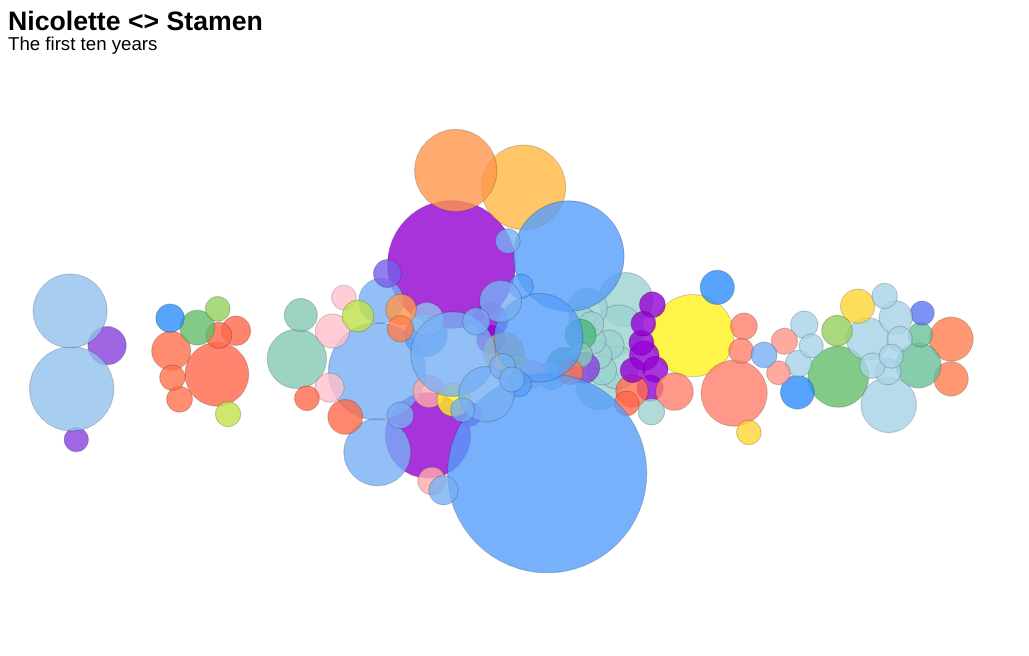
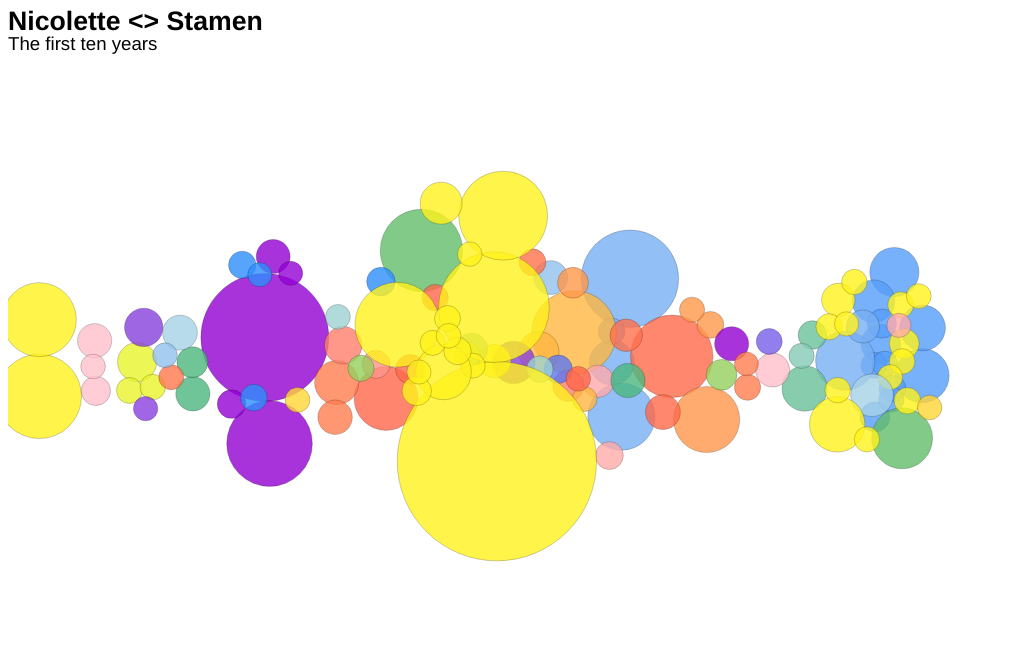
Before and after one commit to kelsey-taylor/stamen-hosting, a plain HTML site: page index.html in a window 1280 px wide. Shown: the whole page, without its empty margins (0-1029 px from the left). Drawn offline with nearby package versions, Linux system fonts and the light colour scheme; animation ran at ten frames a second.

Commit message:
Update index.html

```diff
--- a/index.html
+++ b/index.html
@@ -58,13 +58,13 @@ data = data.filter(function(d){ return d.value>4 })
 
   // A scale that gives a X target position for each group
   var x = d3.scaleOrdinal()
-    .domain(["Operations", "Allstate", "Amazon", "Amazon Web Services", "American Red Cross", "Auxly", "BAAQMD", "Bill & Melinda Gates Foundation (BMGF)", "Cambridge Systematics", "CAST", "Cepheid", "Cleveland Metroparks", "Columbia University", "Consumer Reports", "CREATE.IO", "Daitem", "Digital Globe", "Earth Genome", "EIG Economic Innovation Group", "Ekman Group", "elsevier", "Exploratorium", "Gensler | Team Uplift", "Givaudan France", "Google", "Google Inc", "HERE", "HOODLINE", "HudHud", "J. Paul Getty Trust", "Johnson & Johnson", "Link Logistics", "Marketing", "Max Planck Institute", "Maxar", "MDRC", "Midwood", "Mirra VR / Kevin Farnham", "Movebank", "MPG Operations LLC", "MPG Ranch", "National Audubon Society", "National Geographic Partners LLC", "New Biz", "NY CITY", "People V Extinction", "Phylagen", "Placer.ai", "Planet Labs", "R&D", "REBNY", "Salesforce", "Science Museum", "Seattle Dept. of Energy and Env.", "Stanford University", "UC Berkeley", "UC Davis", "University of Richmond", "V AND A", "Virginia Commonwealth University", "Visa", "Washington DC - DOE", "WHO", "Windward Fund (was Otherlab)", "xSensor", "YBCA"])
+    .domain(["Stamen Operations", "Stamen Marketing", "Stamen New Biz", "Stamen R&D", "Allstate", "Amazon", "Amazon Web Services", "American Red Cross", "Auxly", "BAAQMD", "Bill & Melinda Gates Foundation (BMGF)", "Cambridge Systematics", "CAST", "Cepheid", "Cleveland Metroparks", "Columbia University", "Consumer Reports", "CREATE.IO", "Daitem", "Digital Globe", "Earth Genome", "EIG Economic Innovation Group", "Ekman Group", "elsevier", "Exploratorium", "Gensler | Team Uplift", "Givaudan France", "Google", "Google Inc", "HERE", "HOODLINE", "HudHud", "J. Paul Getty Trust", "Johnson & Johnson", "Link Logistics", "Max Planck Institute", "Maxar", "MDRC", "Midwood", "Mirra VR / Kevin Farnham", "Movebank", "MPG Operations LLC", "MPG Ranch", "National Audubon Society", "National Geographic Partners LLC", "NY CITY", "People V Extinction", "Phylagen", "Placer.ai", "Planet Labs", "REBNY", "Salesforce", "Science Museum", "Seattle Dept. of Energy and Env.", "Stanford University", "UC Berkeley", "UC Davis", "University of Richmond", "V AND A", "Virginia Commonwealth University", "Visa", "Washington DC - DOE", "WHO", "Windward Fund (was Otherlab)", "xSensor", "YBCA"])
     .range([483, 431, 28, 843, 256, 132, 805, 367, 394, 823, 608, 534, 865, 524, 795, 803, 178, 885, 697, 461, 362, 898, 519, 567, 325, 169, 618, 667, 424, 309, 428, 601, 83, 499, 888, 664, 386, 723, 507, 759, 535, 253, 878, 853, 158, 167, 324, 472, 816, 620, 435, 352, 759, 131, 262, 553, 683, 737, 486, 490, 649, 556, 527, 384, 870, 761])
 
   // Color palette for projtype?
   var color = d3.scaleOrdinal()
-    .domain(["Operations", "Allstate", "Amazon", "Amazon Web Services", "American Red Cross", "Auxly", "BAAQMD", "Bill & Melinda Gates Foundation (BMGF)", "Cambridge Systematics", "CAST", "Cepheid", "Cleveland Metroparks", "Columbia University", "Consumer Reports", "CREATE.IO", "Daitem", "Digital Globe", "Earth Genome", "EIG Economic Innovation Group", "Ekman Group", "elsevier", "Exploratorium", "Gensler | Team Uplift", "Givaudan France", "Google", "Google Inc", "HERE", "HOODLINE", "HudHud", "J. Paul Getty Trust", "Johnson & Johnson", "Link Logistics", "Marketing", "Max Planck Institute", "Maxar", "MDRC", "Midwood", "Mirra VR / Kevin Farnham", "Movebank", "MPG Operations LLC", "MPG Ranch", "National Audubon Society", "National Geographic Partners LLC", "New Biz", "NY CITY", "People V Extinction", "Phylagen", "Placer.ai", "Planet Labs", "R&D", "REBNY", "Salesforce", "Science Museum", "Seattle Dept. of Energy and Env.", "Stanford University", "UC Berkeley", "UC Davis", "University of Richmond", "V AND A", "Virginia Commonwealth University", "Visa", "Washington DC - DOE", "WHO", "Windward Fund (was Otherlab)", "xSensor", "YBCA"])
-    .range(["#fff21c", "#9400d3", "#8840de", "#775ee8", "#5d77f3", "#2d8dfd", "#559efa", "#77aff4", "#91c1ee", "#a7d3e8", "#9cd2d1", "#84c9b5", "#6ac099", "#4cb77d", "#63bd6a", "#95d05c", "#c0e249", "#e8f42b", "#ffd534", "#ffb742", "#ff974b", "#ff7d4f", "#ff774d", "#ff704b", "#ff6949", "#ff674b", "#ff7f6b", "#ff958a", "#ffabaa", "#ffc0cb"]);
+    .domain(["Stamen Operations", "Stamen Marketing", "Stamen New Biz", "Stamen R&D", "Allstate", "Amazon", "Amazon Web Services", "American Red Cross", "Auxly", "BAAQMD", "Bill & Melinda Gates Foundation (BMGF)", "Cambridge Systematics", "CAST", "Cepheid", "Cleveland Metroparks", "Columbia University", "Consumer Reports", "CREATE.IO", "Daitem", "Digital Globe", "Earth Genome", "EIG Economic Innovation Group", "Ekman Group", "elsevier", "Exploratorium", "Gensler | Team Uplift", "Givaudan France", "Google", "Google Inc", "HERE", "HOODLINE", "HudHud", "J. Paul Getty Trust", "Johnson & Johnson", "Link Logistics", "Max Planck Institute", "Maxar", "MDRC", "Midwood", "Mirra VR / Kevin Farnham", "Movebank", "MPG Operations LLC", "MPG Ranch", "National Audubon Society", "National Geographic Partners LLC", "NY CITY", "People V Extinction", "Phylagen", "Placer.ai", "Planet Labs", "REBNY", "Salesforce", "Science Museum", "Seattle Dept. of Energy and Env.", "Stanford University", "UC Berkeley", "UC Davis", "University of Richmond", "V AND A", "Virginia Commonwealth University", "Visa", "Washington DC - DOE", "WHO", "Windward Fund (was Otherlab)", "xSensor", "YBCA"])
+    .range(["#fff21c", "#fff21c", "#fff21c", "#fff21c", "#9400d3", "#8840de", "#775ee8", "#5d77f3", "#2d8dfd", "#559efa", "#77aff4", "#91c1ee", "#a7d3e8", "#9cd2d1", "#84c9b5", "#6ac099", "#4cb77d", "#63bd6a", "#95d05c", "#c0e249", "#e8f42b", "#ffd534", "#ffb742", "#ff974b", "#ff7d4f", "#ff774d", "#ff704b", "#ff6949", "#ff674b", "#ff7f6b", "#ff958a", "#ffabaa", "#ffc0cb"]);
 
   // Size scale for project hours
   var size = d3.scaleLinear()
```
